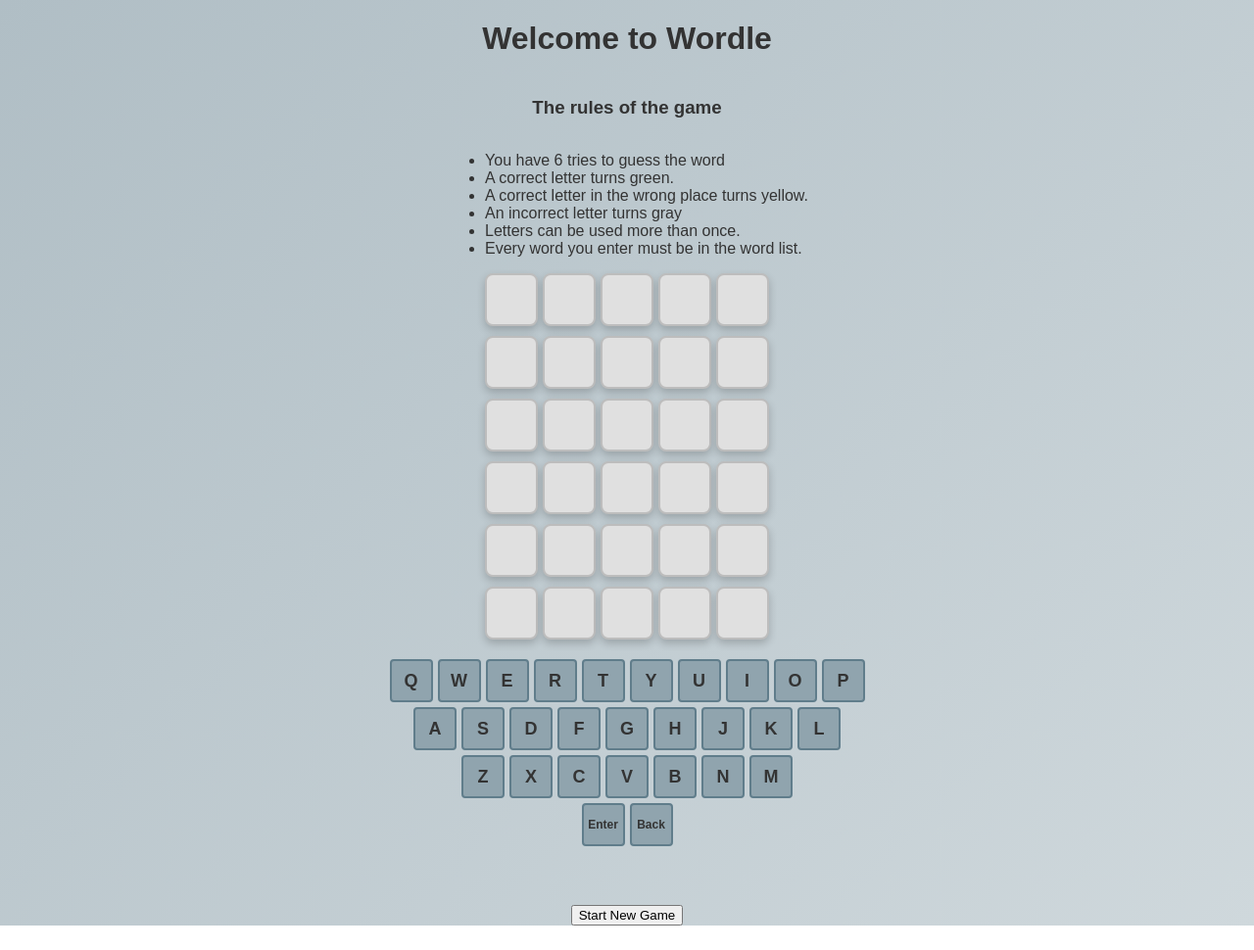
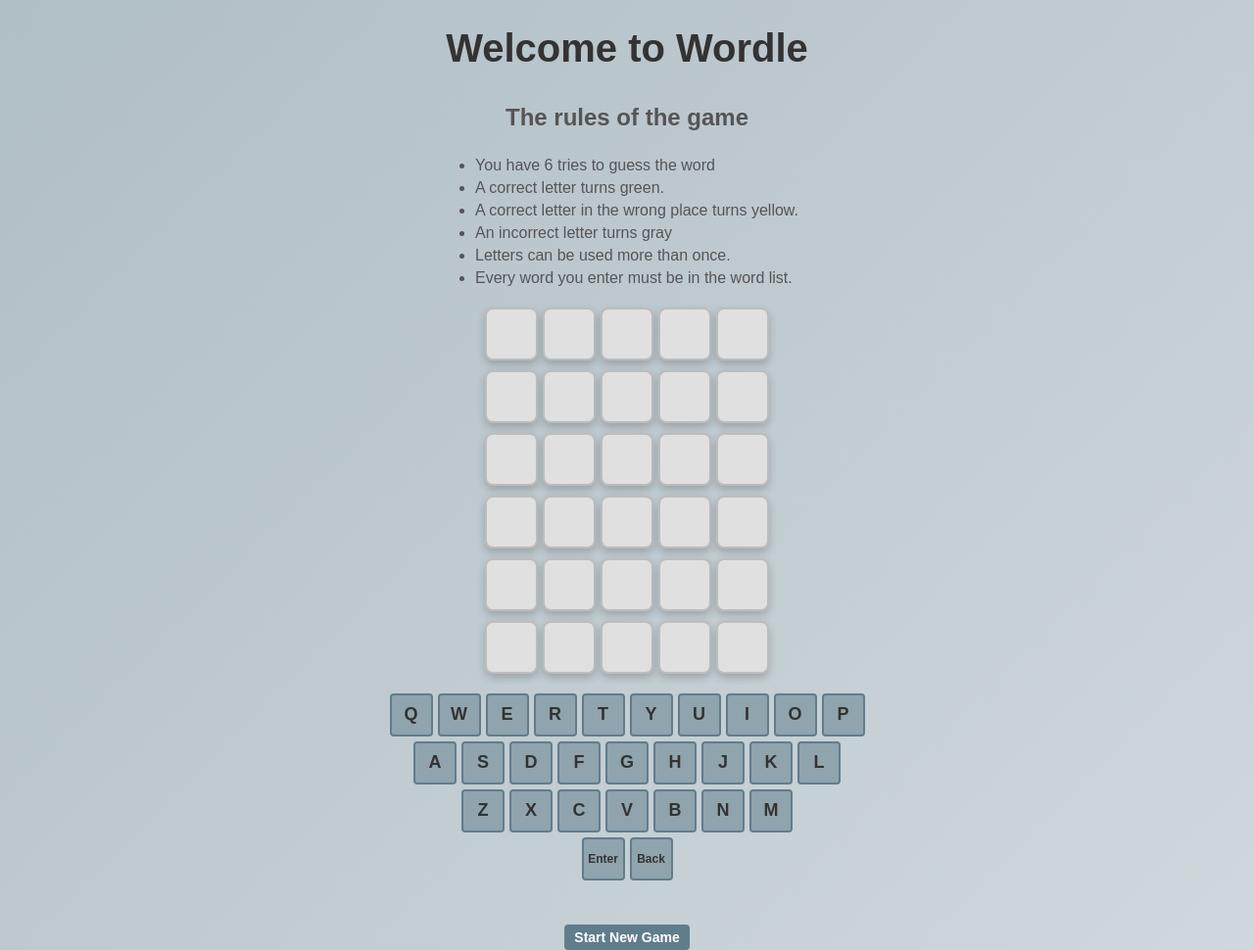
Before and after one commit to andrewreese16/wordle-browser-game, a plain HTML site: page index.html in a window 1280 px wide. Shown: the whole page at 98% size. Before the commit the page ends 945 px from the top, so only its background shows below. Drawn offline with Linux system fonts and the light colour scheme.

Commit message:
updated button and image for readme

```diff
--- a/css/style.css
+++ b/css/style.css
@@ -97,7 +97,7 @@ body {
 }
 
 #message-container {
-  margin-top: 20px;
+  margin-top: -5px;
   font-size: 18px;
   font-weight: bold;
   text-align: center;
@@ -115,3 +115,48 @@ body {
 .key-small-text {
   font-size: 12px;
 }
+
+#startNewGameBtn {
+  background-color: #607d8b;
+  border: none;
+  border-radius: 4px;
+  color: #fff;
+  font-size: 14px;
+  font-weight: bold;
+  padding: 5px 10px;
+  cursor: pointer;
+  transition: background-color 0.3s, transform 0.2s;
+  margin-top: 10px;
+  width: auto;
+  height: auto;
+}
+
+#startNewGameBtn:hover {
+  background-color: #78909c;
+}
+
+#startNewGameBtn:active {
+  transform: scale(0.95);
+}
+
+h1 {
+  font-size: 2.5rem;
+  color: #333;
+  margin-bottom: 10px;
+}
+
+h3 {
+  font-size: 1.5rem;
+  color: #555;
+  margin-bottom: 10px;
+}
+
+ul {
+  list-style-type: disc;
+  padding-left: 20px;
+  color: #555;
+}
+
+li {
+  margin-bottom: 5px;
+}
```
Also changed, not shown: index.html (+0 -1 lines), assets/Screenshot 2024-08-23 at 3.48.56 PM.png (deleted), assets/Screenshot 2024-08-23 at 4.12.15 PM.png (added), 1 other file.
